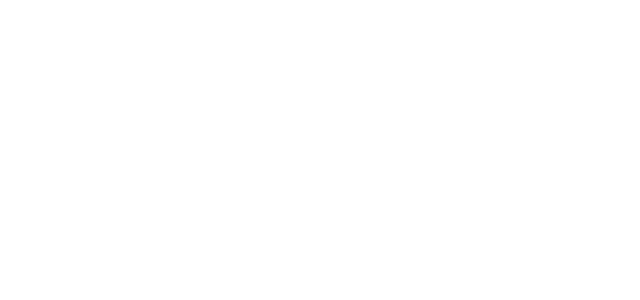
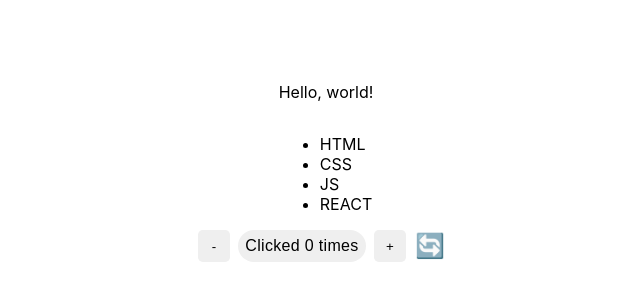
Before and after one commit to pmsgng/react, a React (Create React App) app: page / in a window 1280 px wide. Shown: the part 236-536 px from the top of the page, without its empty margins (314-954 px from the left). Built offline with nearby package versions, Linux system fonts and the light colour scheme.

Commit message:
useState()

```diff
--- a/src/App.css
+++ b/src/App.css
@@ -2,5 +2,34 @@
   display: flex;
   justify-content: center;
   align-items: center;
+  flex-direction: column;
   min-height: 100vh;
 }
+.counter__text {
+  border: none;
+  min-width: 8rem;
+  height: 2rem;
+  border-radius: 2rem;
+  font-style: normal;
+  font-size: 1rem;
+  letter-spacing: .02rem;
+  margin-right: .5rem;
+}
+.counter {
+  display: flex;
+}
+.counter__btn {
+  border: none;
+  margin-right: .5rem;
+  border-radius: .3rem;
+  width: 2rem;
+  height: 2rem;
+  display: flex;
+  justify-content: center;
+  align-items: center;
+}
+.refresh {
+  cursor: pointer;
+  background-color: transparent;
+  font-size: 1.5rem;
+}
--- a/src/App.js
+++ b/src/App.js
@@ -1,9 +1,14 @@
 import './App.css';
+import Header from './Header';
+import MyBtn from './MyBtn';
+import Technologies from './Technologies';
 
 function App() {
   return (
     <div className="App">
-
+      <Header />
+      <Technologies />
+      <MyBtn />
     </div>
   );
 }
--- /dev/null
+++ b/src/Header.jsx
@@ -0,0 +1,11 @@
+import React from 'react';
+
+const Header = () => {
+    return (
+        <div>
+            <p className='header__text'>Hello, world!</p>
+        </div>
+    );
+};
+
+export default Header;
--- /dev/null
+++ b/src/MyBtn.jsx
@@ -0,0 +1,29 @@
+import React, { useState } from 'react';
+
+const MyBtn = () => {
+    const [count , setCount] = useState(0)
+
+    function decrement() {
+        setCount(count - 1)
+    }
+    function increment() {
+        setCount(count + 1)
+    }
+    function refresh() {
+        setCount(0)
+    }
+
+    return (
+        <div>
+            <div className="counter">
+
+                <button onClick={decrement} className='counter__btn dec'>-</button>
+                <button className='counter__text'>Clicked {count} times</button>
+                <button onClick={increment} className='counter__btn inc'>+</button>
+                <button className='counter__btn refresh' onClick={refresh}>🔄</button>
+            </div>
+        </div>
+    );
+};
+
+export default MyBtn;
--- /dev/null
+++ b/src/Technologies.jsx
@@ -0,0 +1,16 @@
+import React from 'react';
+
+const Technologies = () => {
+    return (
+        <div>
+            <ul className='technologies-list'>
+                <li className='technologies-list__item'>HTML</li>
+                <li className='technologies-list__item'>CSS</li>
+                <li className='technologies-list__item'>JS</li>
+                <li className='technologies-list__item'>REACT</li>
+            </ul>
+        </div>
+    );
+};
+
+export default Technologies;
```
